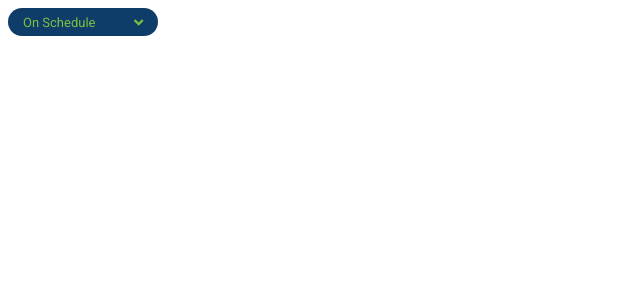
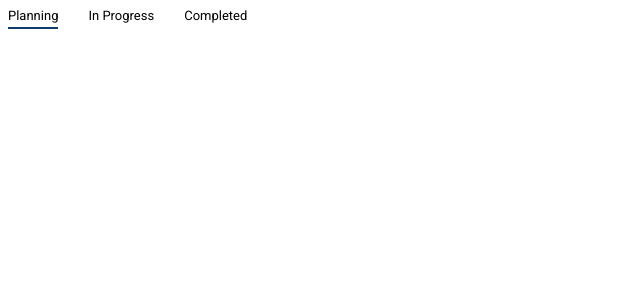
Before and after one commit to umanglani/angular-custom-dropdown, an Angular app: page / in a window 1280 px wide. Shown: the top 300 px of the page, without its empty margins (0-640 px from the left). Built offline with nearby package versions, Linux system fonts and the light colour scheme.

Commit message:
2 files modified, 3 added

```diff
--- a/src/app/app.component.html
+++ b/src/app/app.component.html
@@ -1 +1,2 @@
-<app-dropdown></app-dropdown>
+<!-- <app-dropdown></app-dropdown> -->
+<app-tabs></app-tabs>
--- a/src/app/app.module.ts
+++ b/src/app/app.module.ts
@@ -6,10 +6,11 @@ import { FontAwesomeModule, FaIconLibrary } from '@fortawesome/angular-fontaweso
 import { faAngleDown } from '@fortawesome/free-solid-svg-icons';
 import { AppComponent } from './app.component';
 import { DropdownComponent } from './dropdown/dropdown/dropdown.component';
+import { TabsComponent } from './tabs/tabs/tabs.component';
 
 @NgModule({
   imports:      [ BrowserModule, FormsModule, FontAwesomeModule ],
-  declarations: [ AppComponent, DropdownComponent ],
+  declarations: [ AppComponent, DropdownComponent, TabsComponent ],
   bootstrap:    [ AppComponent ]
 })
 export class AppModule {
--- /dev/null
+++ b/src/app/tabs/tabs/tabs.component.html
@@ -0,0 +1,7 @@
+<div class="tb-main-container">
+
+  <div *ngFor="let tab of tabs" class="tb-tab" (click)="selectTab($event, tab)">
+    <div class="tb-title" [ngClass]="{'tb-title-active': tab.active}" >{{tab.title}}</div>
+  </div>
+
+</div>
--- /dev/null
+++ b/src/app/tabs/tabs/tabs.component.scss
@@ -0,0 +1,59 @@
+$tab-underline-color: #0F3D69;
+
+.tb-main-container {
+  display: flex;
+
+  .tb-tab {
+    margin: 0 15px;
+    position: relative;
+
+    &:first-child {
+      margin-left: 0;
+    }
+
+    .tb-title {
+      // padding: 0 0 5px 0;
+      height: 21px;
+      // border-bottom: 2px solid transparent;
+      overflow: hidden;
+      position: relative;
+
+     	&:before{
+        z-index: -1;
+        position: absolute;
+        content: "";
+        width: 100%;
+        height: 5px;
+        top: 16px;
+        left: 0;
+        background-color: $tab-underline-color;
+        -webkit-transform: translateY(100%);
+        transform: translateY(100%);
+        transition-duration: .5s;
+      }
+
+      &:hover{
+        cursor: pointer;
+        &:before{
+          -webkit-transform: translateY(60%);
+          transform: translateY(60%);
+        }
+      }
+    }
+
+    .tb-title-active {
+      &:before{
+        z-index: -1;
+        position: absolute;
+        content: "";
+        width: 100%;
+        height: 5px;
+        top: 16px;
+        left: 0;
+        background-color: $tab-underline-color;
+        -webkit-transform: translateY(60%);
+        transform: translateY(60%);
+      }
+    }
+  }
+}
--- /dev/null
+++ b/src/app/tabs/tabs/tabs.component.ts
@@ -0,0 +1,36 @@
+import { Component, OnInit } from '@angular/core';
+
+export interface Tab {
+  id: string;
+  title: string;
+  active: boolean;
+}
+
+@Component({
+  selector: 'app-tabs',
+  templateUrl: './tabs.component.html',
+  styleUrls: ['./tabs.component.scss']
+})
+export class TabsComponent implements OnInit {
+
+  tabs: Array<Tab>;
+  currentTab: Tab;
+
+  constructor() { }
+
+  ngOnInit() {
+    this.tabs = new Array<Tab>();
+    this.tabs.push({id: '1', title: 'Planning', active: true});
+    this.tabs.push({id: '2', title: 'In Progress', active: false});
+    this.tabs.push({id: '3', title: 'Completed', active: false});
+    this.currentTab = this.tabs[0];
+  }
+
+  selectTab($e, tab: Tab) {
+    $e.stopPropagation();
+    this.tabs.map(t => t.active = false);
+    tab.active = true;
+    this.currentTab = tab;
+  }
+
+}
```
